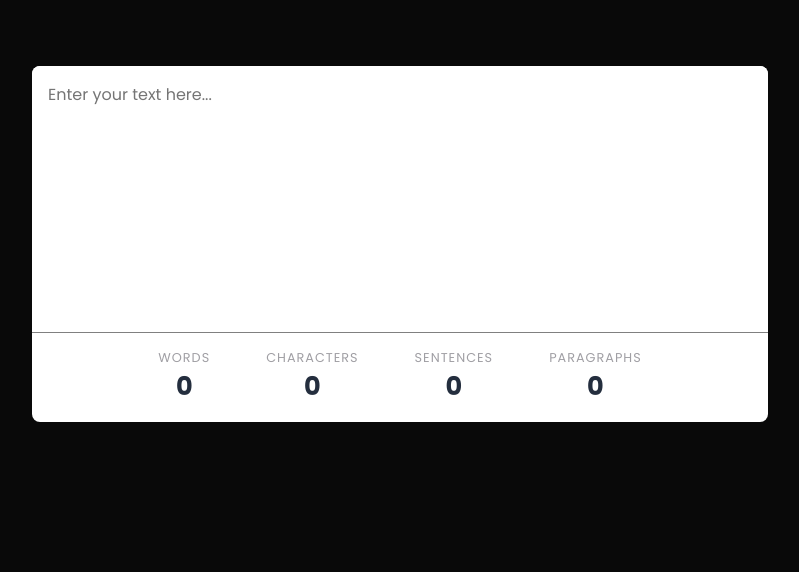
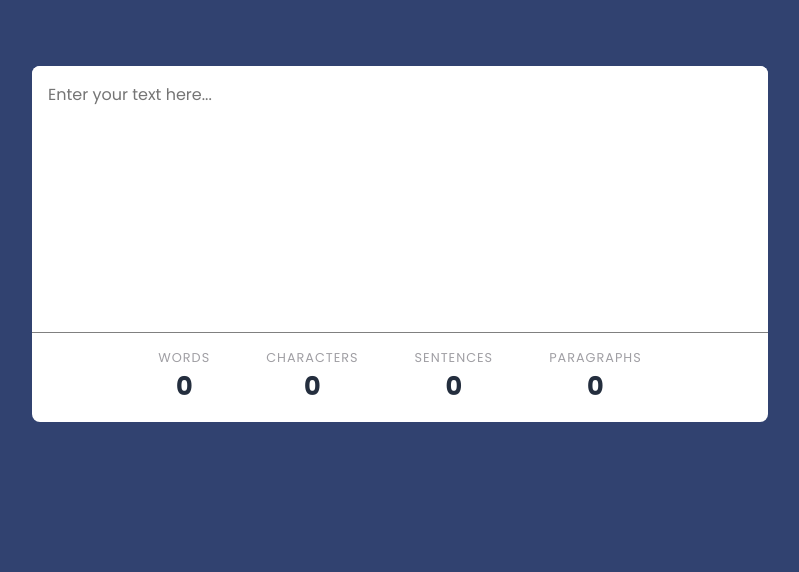
Before and after one commit to parthwebdev/Word-Counter-with-Javascript, a plain HTML site: page index.html in a window 1280 px wide. Shown: the part 228-800 px from the top of the page, without its empty margins (240-1039 px from the left). Drawn offline with Linux system fonts and the light colour scheme.

Commit message:
new-feature-v1.2

```diff
--- a/style.css
+++ b/style.css
@@ -6,7 +6,7 @@
 
 body {
   font-family: Poppins;
-  background-color: #090909;
+  background-color: #314270;
   color: #a09fa4;
   height: 100vh;
   display: flex;
```
